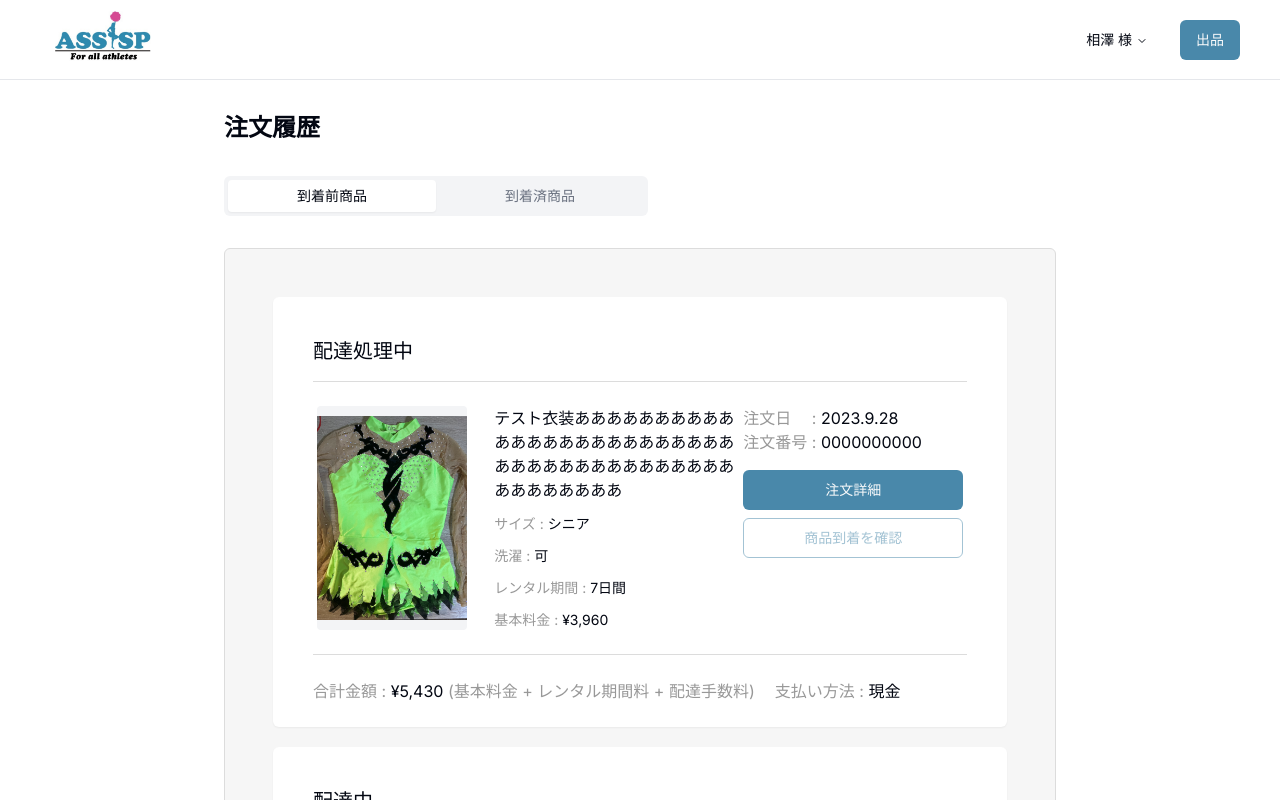
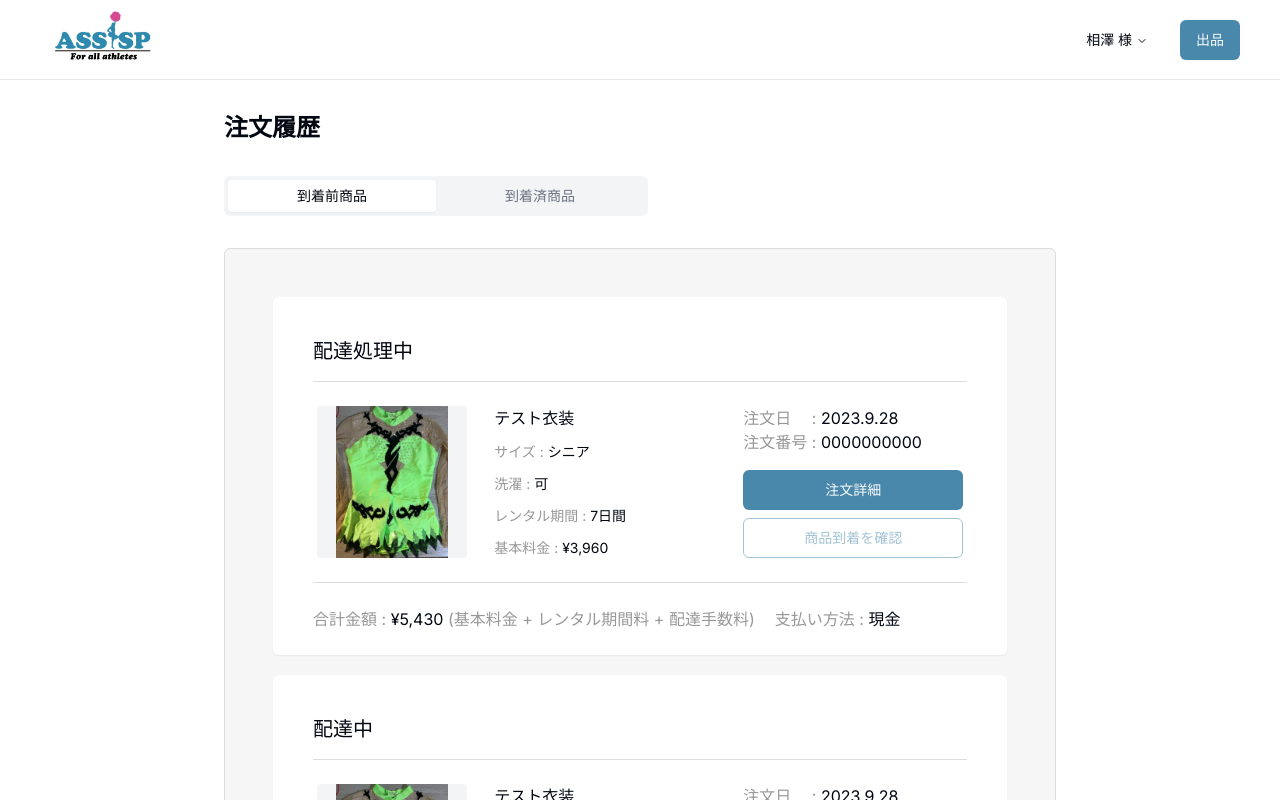
Before and after one commit to zawazawa84/assispo, a Next.js app: page /mypage/orderhistory in a window 1280 px wide. Shown: the top 800 px of the page. Built offline with nearby package versions, Linux system fonts and the light colour scheme.

Commit message:
商品名などを修正

```diff
--- a/src/features/costume/components/CostumeItem.tsx
+++ b/src/features/costume/components/CostumeItem.tsx
@@ -26,9 +26,7 @@ export const CostumeItem = ({
         height={220}
         className="rounded-sm object-contain aspect-square bg-secondary"
       />
-      <h3 className="truncate text-sm max-w-[220px] mt-2">
-        テストdjvbailbfibdwijbcijabwkfjcnl
-      </h3>
+      <h3 className="truncate text-sm max-w-[220px] mt-2">テスト衣装</h3>
     </div>
   );
 };
--- a/src/features/mypage/pages/MyPage.tsx
+++ b/src/features/mypage/pages/MyPage.tsx
@@ -100,7 +100,7 @@ export const MyPage = () => {
                 </TableCell>
                 <TableCell>
                   {!editable ? (
-                    <p>ザワチンクラブ</p>
+                    <p>新体操クラブ</p>
                   ) : (
                     <div>
                       <Input placeholder="クラブ名" />
--- a/src/features/mypage/pages/OrderHistory.tsx
+++ b/src/features/mypage/pages/OrderHistory.tsx
@@ -51,9 +51,7 @@ export const OrderHistory = () => {
                     className="rounded-sm object-contain aspect-square bg-secondary"
                   />
                   <div className="w-2/5 space-y-3 pl-5">
-                    <p>
-                      テスト衣装ああああああああああああああああああああああああああああああああああああああああああああああああ
-                    </p>
+                    <p>テスト衣装</p>
                     <p className="text-sm">
                       <span className="text-[#989898]">サイズ :</span> シニア
                     </p>
@@ -124,9 +122,7 @@ export const OrderHistory = () => {
                     className="rounded-sm object-contain aspect-square bg-secondary"
                   />
                   <div className="w-2/5 space-y-3 pl-5">
-                    <p>
-                      テスト衣装ああああああああああああああああああああああああああああああああああああああああああああああああ
-                    </p>
+                    <p>テスト衣装</p>
                     <p className="text-sm">
                       <span className="text-[#989898]">サイズ :</span> シニア
                     </p>
@@ -200,9 +196,7 @@ export const OrderHistory = () => {
                     className="rounded-sm object-contain aspect-square bg-secondary"
                   />
                   <div className="w-2/5 space-y-3 pl-5">
-                    <p>
-                      テスト衣装ああああああああああああああああああああああああああああああああああああああああああああああああ
-                    </p>
+                    <p>テスト衣装</p>
                     <p className="text-sm">
                       <span className="text-[#989898]">サイズ :</span> シニア
                     </p>
@@ -274,13 +268,11 @@ export const OrderHistory = () => {
                     src={`/item3.png`}
                     alt=""
                     width={150}
-                    height={220}
+                    height={250}
                     className="rounded-sm object-contain aspect-square bg-secondary"
                   />
                   <div className="w-2/5 space-y-3 pl-5">
-                    <p>
-                      テスト衣装ああああああああああああああああああああああああああああああああああああああああああああああああ
-                    </p>
+                    <p>テスト衣装</p>
                     <p className="text-sm">
                       <span className="text-[#989898]">サイズ :</span> シニア
                     </p>
@@ -350,9 +342,7 @@ export const OrderHistory = () => {
                     className="rounded-sm object-contain aspect-square bg-secondary"
                   />
                   <div className="w-2/5 space-y-3 pl-5">
-                    <p>
-                      テスト衣装ああああああああああああああああああああああああああああああああああああああああああああああああ
-                    </p>
+                    <p>テスト衣装</p>
                     <p className="text-sm">
                       <span className="text-[#989898]">サイズ :</span> シニア
                     </p>
@@ -423,9 +413,7 @@ export const OrderHistory = () => {
                     className="rounded-sm object-contain aspect-square bg-secondary"
                   />
                   <div className="w-2/5 space-y-3 pl-5">
-                    <p>
-                      テスト衣装ああああああああああああああああああああああああああああああああああああああああああああああああ
-                    </p>
+                    <p>テスト衣装</p>
                     <p className="text-sm">
                       <span className="text-[#989898]">サイズ :</span> シニア
                     </p>
--- a/src/features/mypage/pages/ReturnCostume.tsx
+++ b/src/features/mypage/pages/ReturnCostume.tsx
@@ -69,9 +69,7 @@ export const ReturnCostume = () => {
                       className="rounded-sm object-contain aspect-square bg-secondary"
                     />
                     <div className="space-y-3">
-                      <p>
-                        テスト衣装ああああああああああああああああああああああああああああああああああああああああああああああああ
-                      </p>
+                      <p>テスト衣装</p>
                       <p className="text-sm">
                         <span className="text-[#989898]">サイズ :</span> シニア
                       </p>
```
